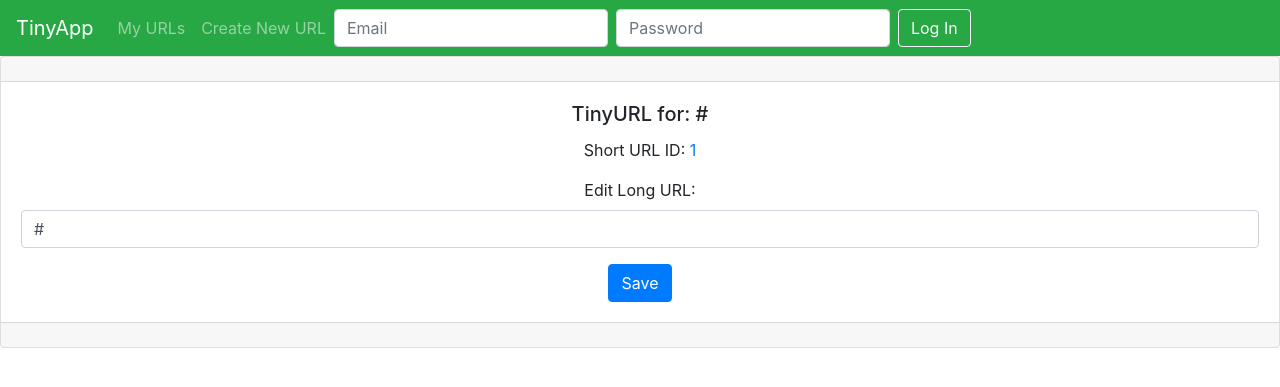
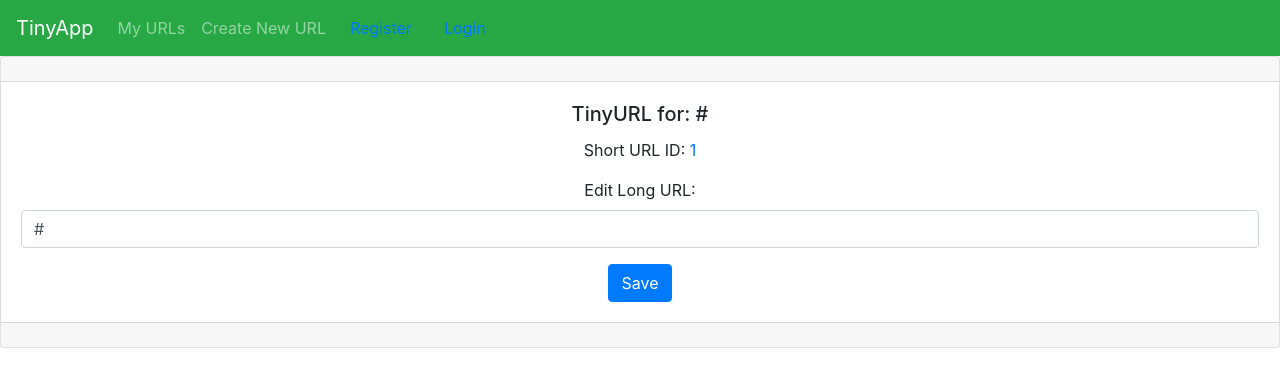
Before and after one commit to ashashiddo/tinyapp, a Node server app: template views/urls_show.ejs in a window 1280 px wide. Shown: the top 387 px of the page. Run offline with Node 20, Linux system fonts and the light colour scheme; the template is opened without the code that fills it: most values are stand-ins (such as "Sample title", 1, 10 or a date in 2020); some libraries are stand-ins or nearby versions.

Commit message:
Modify _header.ejs to display Register link pointing to Register page and o display Login link pointing to Login page for users not logged in

```diff
--- a/views/partials/_header.ejs
+++ b/views/partials/_header.ejs
@@ -17,16 +17,14 @@
           <a class="nav-item nav-link" href="/urls">My URLs</a>
           <a class="nav-item nav-link" href="/urls/new">Create New URL</a>
         </div>
-        <form method="POST" action="<% if (username) { %>/logout<% } else { %>/login<% } %>"
+        <form method="POST" action="<% if (user) { %>/logout<% } else { %>/login<% } %>"
             class="form-inline my-2 my-md-0">
-            <% if (username) { %> <!-- Display the username if it exists -->
+            <% if (user) { %> <!-- Display the user email if the user is logged in -->
               <p>Logged in as <%= user.email %></p>
               <button class="btn btn-outline-light my-2 my-sm-0" type="submit">Log Out</button>
-            <% } else { %> <!-- Display the login form if the username is not set -->
-              <!-- <input class="form-control mr-sm-2" type="text" placeholder="Username" name="username"> -->
-              <input class="form-control mr-sm-2" type="text" placeholder="Email" name="email">
-              <input class="form-control mr-sm-2" type="password" placeholder="Password" name="password">
-              <button class="btn btn-outline-light my-2 my-sm-0" type="submit">Log In</button>
+            <% } else { %> <!-- Display the login form if the user is not logged in -->
+              <a class="nav-item nav-link" href="/register">Register</a> <!-- Add Register link pointing to Register page -->
+              <a class="nav-item nav-link" href="/login">Login</a> <!-- Add Login link pointing to Login page -->
             <% } %>
           </form>
       </div>
```
